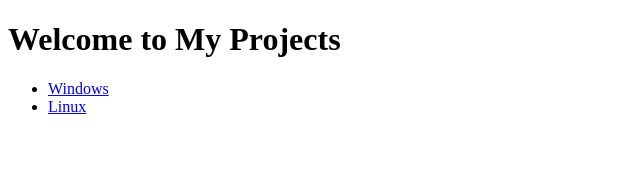
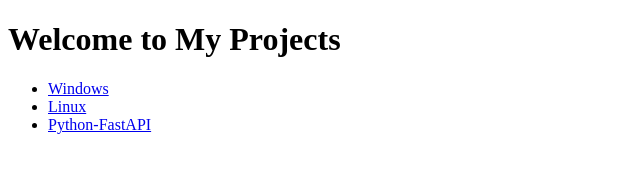
Before and after one commit to elisheato-main/main-repo, a plain HTML site: page index.html in a window 1280 px wide. Shown: the whole page, without its empty margins (0-640 px from the left). Drawn offline with Linux system fonts and the light colour scheme.

Commit message:
updated index.md

```diff
--- a/index.html
+++ b/index.html
@@ -8,6 +8,7 @@
     <ul>
         <li><a href="/all-windows/">Windows</a></li>
         <li><a href="/all-linux/">Linux</a></li>
+        <li><a href="/all-python-fastapi/">Python-FastAPI</a></li>
     </ul>
 </body>
 </html>
```
